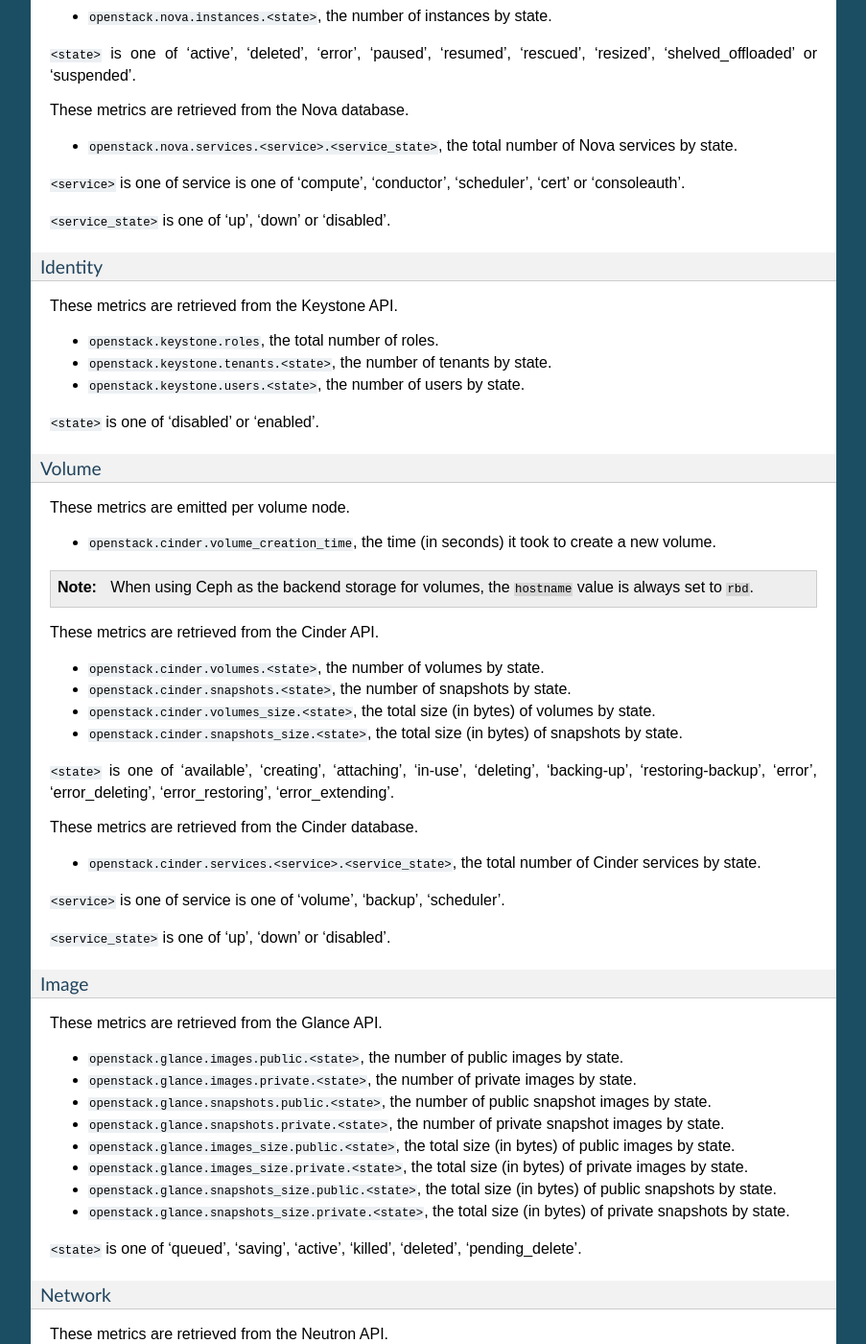
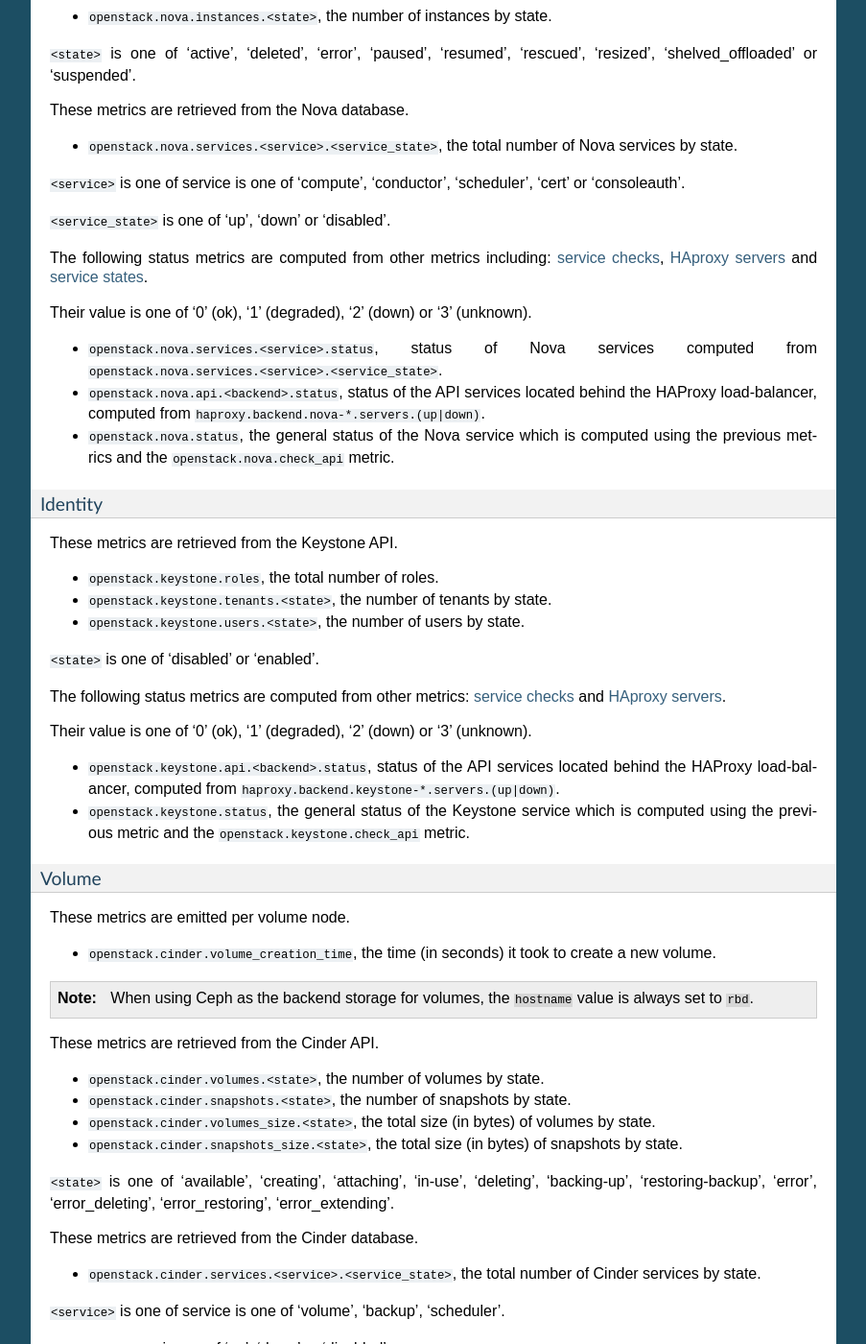
Before and after one commit to openstack-archive/fuel-plugin-lma-collector, a Sphinx documentation site: the page built from doc/source/metrics.rst, in a window 1280 px wide and 1400 px high, scrolled down 8927 px. Shown: the whole window at 96% size, without its empty margins (198-1101 px from the left). Built offline with Sphinx 7.4.7, drawn with Linux system fonts in a browser that asks for light colours; some of the changed text lies outside the part shown.

Commit message:
Add service status metrics
A first Heka filter catches all service related metrics to consolidate service states
and periodically emit a message containing the whole information.

A second Heka filter consumes the previous message to compute the detailed status
of Openstack services and emit 2 kind of messages:
- metrics status: the general status of the service, HAproxy backend
  server status, and per service/agent status when available (nova, cinder, neutron).
- events with status transition description, these events will be handled by a
  future filter to fill the influxdb and enable annotation on Grafana graphs.
  Note that events are only emitted by the node from where the
  "vip__public" pacemaker resource is active to avoid duplicated events.

The general status of a service depends on underlying metrics:
- API checks: openstack.<service>.check_api
- HAproxy backend states: haproxy.backend.<backend>.server.(up|down)
- service/agent states for nova, cinder, neutron:
  openstack.<service>.(services|agents).(up|down)

Status is one of OK, DEGRADED, DOWN, UNKNOWN.

Change-Id: Ifa34edadce87e1ecdd131315462f80b49c7edd6d

```diff
--- a/doc/source/metrics/haproxy.rst
+++ b/doc/source/metrics/haproxy.rst
@@ -36,6 +36,7 @@
 
 Backends
 ^^^^^^^^
+.. _haproxy_backend_metric:
 
 Metrics per backends:
 
--- a/doc/source/metrics/openstack.rst
+++ b/doc/source/metrics/openstack.rst
@@ -2,6 +2,7 @@
 
 Service checks
 ^^^^^^^^^^^^^^
+.. _service_checks:
 
 * ``openstack.<service>.check_api``, the service's API status, 1 if it is responsive, 0 otherwise.
 
@@ -31,6 +32,8 @@
 
 These metrics are retrieved from the Nova database.
 
+.. _compute-service-state-metrics:
+
 * ``openstack.nova.services.<service>.<service_state>``, the total number of Nova
   services by state.
 
@@ -38,6 +41,15 @@
 
 ``<service_state>`` is one of 'up', 'down' or 'disabled'.
 
+The following status metrics are computed from other metrics including: :ref:`service checks <service_checks>`,
+:ref:`HAproxy servers <haproxy_backend_metric>` and :ref:`service states <compute-service-state-metrics>`.
+
+Their value is one of '0' (ok), '1' (degraded), '2' (down) or '3' (unknown).
+
+* ``openstack.nova.services.<service>.status``, status of Nova services computed from ``openstack.nova.services.<service>.<service_state>``.
+* ``openstack.nova.api.<backend>.status``, status of the API services located behind the HAProxy load-balancer,
+  computed from ``haproxy.backend.nova-*.servers.(up|down)``.
+* ``openstack.nova.status``, the general status of the Nova service which is computed using the previous metrics and the ``openstack.nova.check_api`` metric.
 
 Identity
 ^^^^^^^^
@@ -49,6 +61,14 @@
 * ``openstack.keystone.users.<state>``, the number of users by state.
 
 ``<state>`` is one of 'disabled' or 'enabled'.
+
+The following status metrics are computed from other metrics: :ref:`service checks <service_checks>` and
+:ref:`HAproxy servers <haproxy_backend_metric>`.
+
+Their value is one of '0' (ok), '1' (degraded), '2' (down) or '3' (unknown).
+
+* ``openstack.keystone.api.<backend>.status``, status of the API services located behind the HAProxy load-balancer, computed from ``haproxy.backend.keystone-*.servers.(up|down)``.
+* ``openstack.keystone.status``, the general status of the Keystone service which is computed using the previous metric and the ``openstack.keystone.check_api`` metric.
 
 Volume
 ^^^^^^
@@ -70,6 +90,8 @@
 
 These metrics are retrieved from the Cinder database.
 
+.. _volume-service-state-metrics:
+
 * ``openstack.cinder.services.<service>.<service_state>``, the total number of Cinder
   services by state.
 
@@ -77,6 +99,15 @@
 
 ``<service_state>`` is one of 'up', 'down' or 'disabled'.
 
+The following status metrics are computed from other metrics including: :ref:`service checks <service_checks>`,
+:ref:`HAproxy servers <haproxy_backend_metric>` and :ref:`service states <volume-service-state-metrics>`.
+
+Their value is one of '0' (ok), '1' (degraded), '2' (down) or '3' (unknown).
+
+* ``openstack.cinder.services.<service>.status``, status of Cinder services computed from ``openstack.cinder.services.<service>.<service_state>``.
+* ``openstack.cinder.api.<backend>.status``, status of the API services located behind the HAProxy load-balancer,
+  computed from ``haproxy.backend.cinder-api.servers.(up|down)``.
+* ``openstack.cinder.status``, the general status of the Cinder service which is computed using the previous metrics and the ``openstack.cinder.check_api`` metric.
 
 Image
 ^^^^^
@@ -93,6 +124,15 @@
 * ``openstack.glance.snapshots_size.private.<state>``, the total size (in bytes) of private snapshots by state.
 
 ``<state>`` is one of 'queued', 'saving', 'active', 'killed', 'deleted', 'pending_delete'.
+
+The following status metrics are computed from other metrics including: :ref:`service checks <service_checks>` and
+:ref:`HAproxy servers <haproxy_backend_metric>`.
+
+Their value is one of '0' (ok), '1' (degraded), '2' (down) or '3' (unknown).
+
+* ``openstack.glance.api.<backend>.status``, status of the API services located behind the HAProxy load-balancer,
+  computed from ``haproxy.backend.glance-*.servers.(up|down)``.
+* ``openstack.glance.status``, the general status of the Glance service which is computed using the previous metric and the ``openstack.glance.check_api`` metric.
 
 Network
 ^^^^^^^
@@ -117,12 +157,23 @@
 
 These metrics are retrieved from the Neutron database.
 
+.. _network-agent-state-metrics:
+
 * ``openstack.neutron.agents.<agent_type>.<agent_state>``, the total number of Neutron agents by agent type and state.
 
 ``<agent_type>`` is one of 'dhcp', 'l3', 'metadata' or 'openvswitch'.
 
 ``<agent_state>`` is one of 'up', 'down' or 'disabled'.
 
+The following status metrics are computed from other metrics including: :ref:`service checks <service_checks>`,
+:ref:`HAproxy servers <haproxy_backend_metric>` and :ref:`agent states <network-agent-state-metrics>`.
+
+Their value is one of '0' (ok), '1' (degraded), '2' (down) or '3' (unknown).
+
+* ``openstack.neutron.agents.<agent_type>.status``, status of Neutron services computed from metric ``openstack.neutron.agents.<agent_type>.<agent_state>``.
+* ``openstack.neutron.api.neutron.status``, status f the API services located behind the HAProxy load-balancer,
+  computed from ``haproxy.backend.neutron.servers.(up|down)``.
+* ``openstack.neutron.status``, the general status of the Neutron service which is computed using the previous metrics and the ``openstack.neutron.check_api`` metric.
 
 API response times
 ^^^^^^^^^^^^^^^^^^
```
Also changed, not shown: 6 other files.
